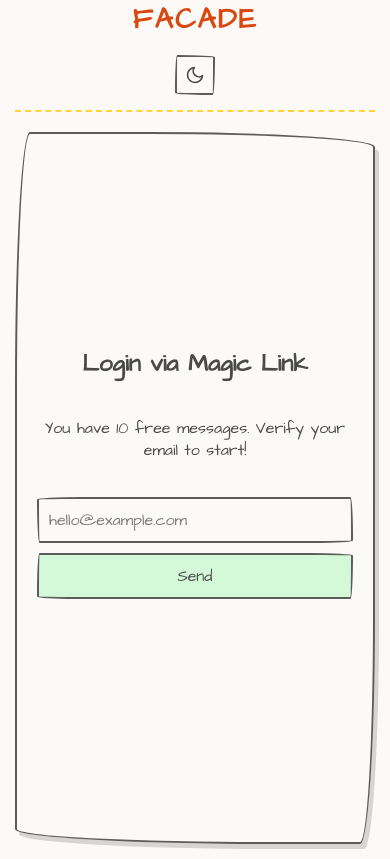
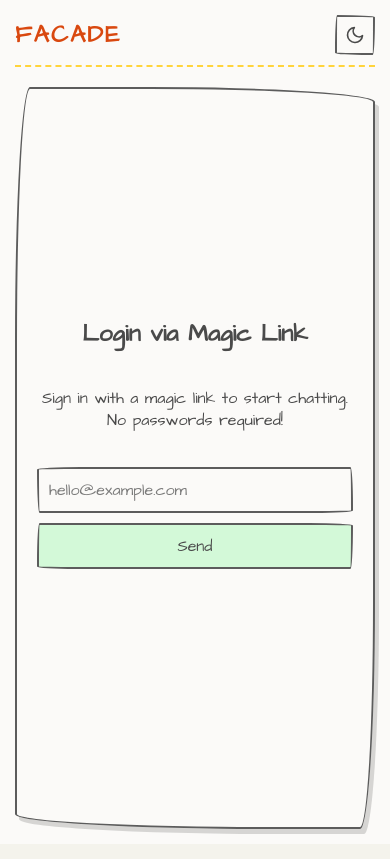
Before and after one commit to realSUDO/facade, a website: page public/index.html in a window 390 px wide. Drawn offline with nearby package versions, Linux system fonts and the light colour scheme; no server answers.

Commit message:
[RESPONSIVE] : compatible for mobile

```diff
--- a/public/index.html
+++ b/public/index.html
@@ -58,7 +58,7 @@
 
         <div id="login-screen" class="hand-drawn-box inner-box" style="display: none; flex-grow: 1; flex-direction: column; align-items: center; justify-content: center; padding: 20px; text-align: center;">
             <h2>Login via Magic Link</h2>
-            <p>You have 10 free messages. Verify your email to start!</p>
+            <p>Sign in with a magic link to start chatting. No passwords required!</p>
             <form id="login-form" style="display: flex; gap: 10px; width: 100%; max-width: 400px; margin-top: 20px;">
                 <input type="email" id="login-email" class="hand-drawn-input" placeholder="hello@example.com" required style="flex-grow: 1;" data-tooltip="Enter your email">
                 <button type="submit" class="hand-drawn-btn" data-tooltip="Send Magic Link">Send</button>
--- a/public/style.css
+++ b/public/style.css
@@ -374,32 +374,35 @@ footer [data-tooltip]:hover::after {
         border-radius: 0;
         border: none;
         max-width: none;
+        box-sizing: border-box;
     }
 
     header {
-        flex-direction: column;
-        gap: 15px;
-        text-align: center;
-        padding-bottom: 15px;
+        flex-direction: row;
+        justify-content: space-between;
+        align-items: center;
+        flex-wrap: wrap;
+        gap: 10px;
+        text-align: left;
+        padding-bottom: 10px;
     }
 
     header h1 {
         margin: 0;
-        font-size: 1.8rem;
+        font-size: 1.5rem;
     }
 
     .persona-selector {
-        width: 100%;
-        justify-content: center;
+        width: auto;
+        justify-content: flex-end;
         flex-wrap: wrap;
         gap: 8px;
     }
 
     #message-tracker {
-        margin-right: 0;
-        width: 100%;
-        justify-content: center;
-        margin-bottom: 5px;
+        margin-right: 5px;
+        width: auto;
+        margin-bottom: 0;
     }
 
     .message {
```
